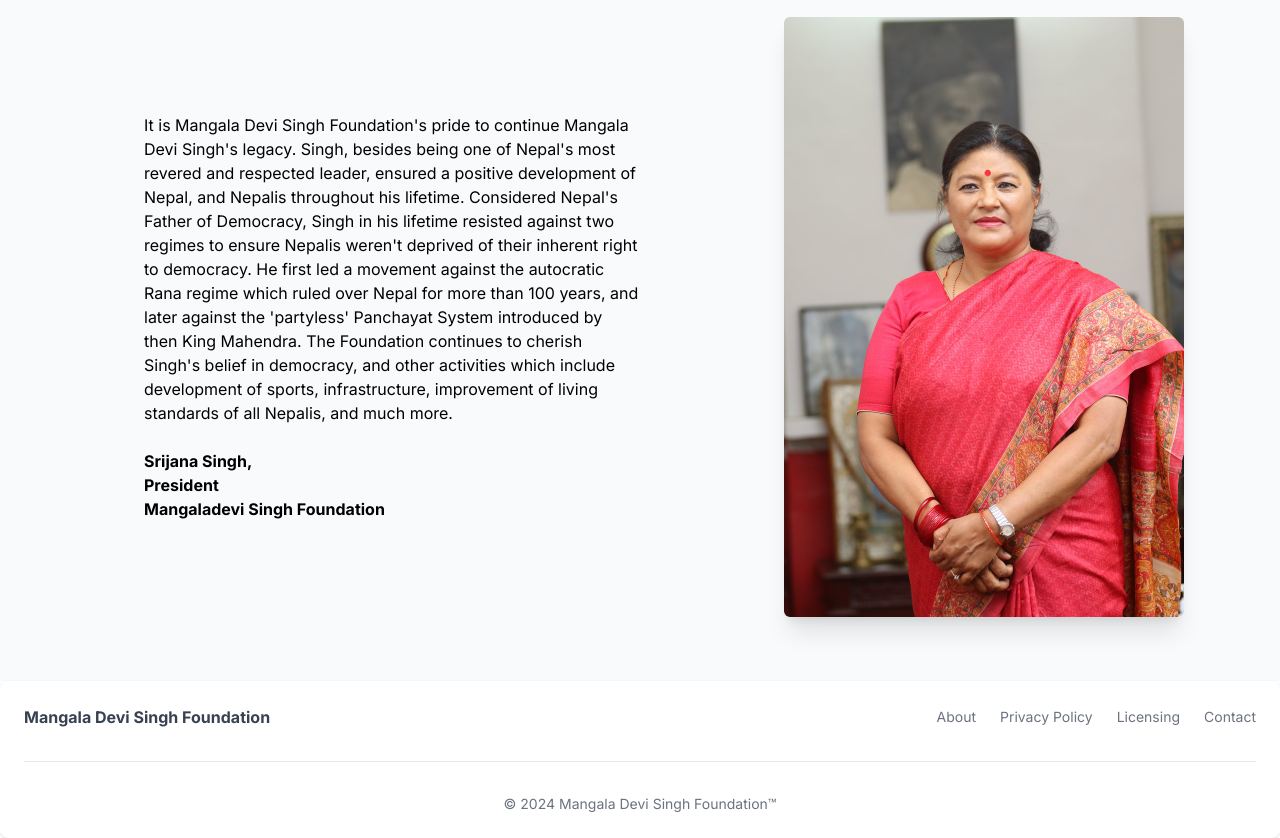
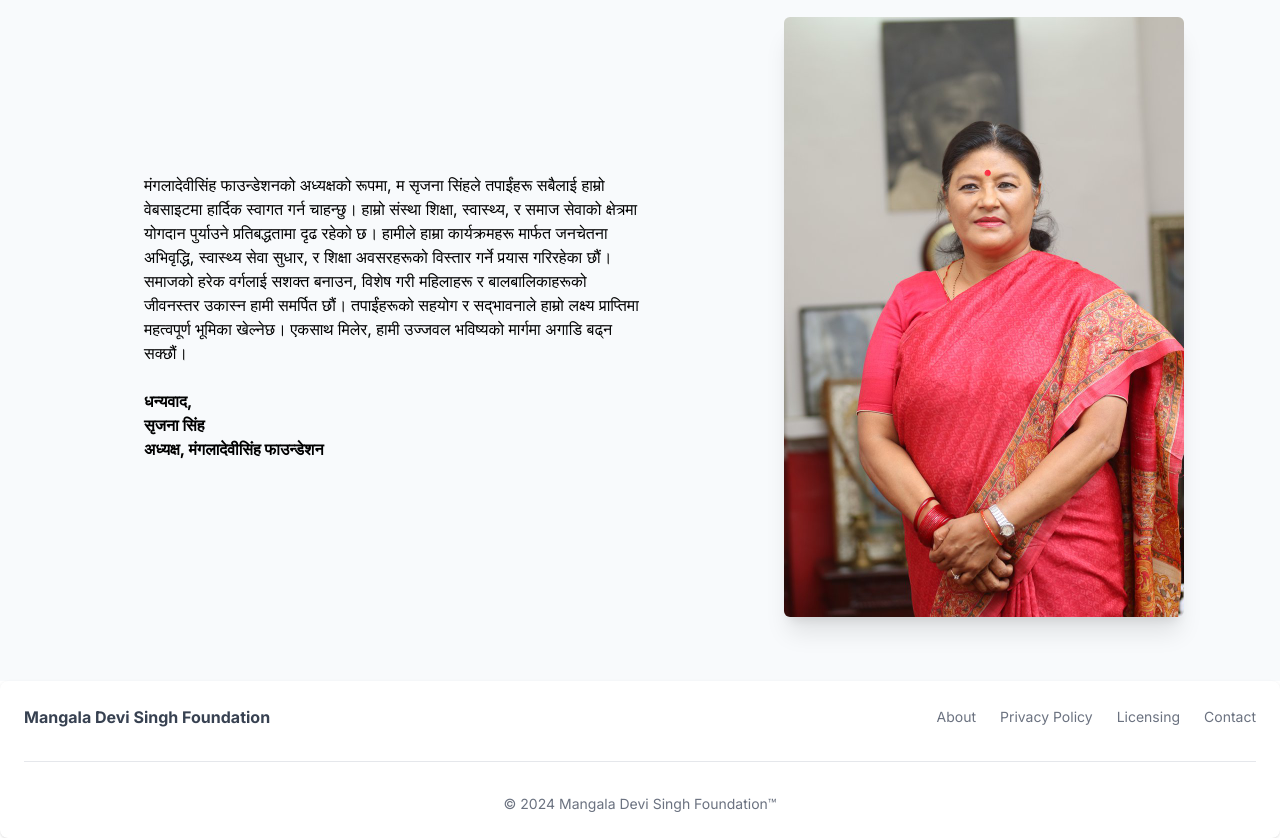
Before and after one commit to anishrajpandey/mangaladevisinghfoundation, a Next.js app: page / in a window 1280 px wide. Shown: the part 1672-2510 px from the top of the page. Built offline with nearby package versions, Linux system fonts and the light colour scheme.

Commit message:
added instructed changes

```diff
--- a/app/_components/AboutSection.tsx
+++ b/app/_components/AboutSection.tsx
@@ -30,8 +30,7 @@ const AboutSection = ({ detail }: { detail: Boolean }) => {
             feminist movement in Nepal during the mid-20th century. She was one
             of the founding members of the Nepal Women&apos;s Association (NWA),
             established in 1947, which aimed to empower women and address issues
-            such as women&apos;s education, health, and social status. Mangala
-            Devi Singh&apos;s contributions include:
+            such as women&apos;s education, health, and social status.
           </p>
         </div>
       </div>
--- a/app/_components/Navbar.tsx
+++ b/app/_components/Navbar.tsx
@@ -3,9 +3,10 @@
 import { DialogBody } from "@material-tailwind/react";
 import Image from "next/image";
 import Link from "next/link";
-import { useEffect, useState } from "react";
+import { useEffect, useState, useRef } from "react";
 
 const Navbar = () => {
+  let NavbarRef = useRef(null);
   const [isNavOpen, setIsNavOpen] = useState(false);
   const handleHamIconClick = (e: any) => {
     e.target.classList.toggle("open");
@@ -13,20 +14,24 @@ const Navbar = () => {
   };
 
   useEffect(() => {
-    // window.addEventListener("scroll", (e) => {
-    //   let position = window.scrollY; // get current page-Y-offset
-    //   window.addEventListener("scroll", () => {
-    //     // Listen for scroll
-    //     let scroll = window.scrollY; // get page-Y-offset value with every scroll
-    //     //If the scroll is greater than position, user has scrolled down, else they scrolled up
-    //     scroll > position ? console.log("down") : console.log("up");
-    //     //Set the position equal to scroll
-    //     position = scroll;
-    //   });
-    // });
+    let position = window.scrollY; // get current page-Y-offset
+    window.addEventListener("scroll", (e) => {
+      let scroll = window.scrollY;
+      if (scroll > position) {
+        NavbarRef?.current?.classList?.add("-top-full");
+      } else {
+        NavbarRef?.current?.classList?.remove("-top-full");
+
+        console.log("up");
+      }
+      position = scroll;
+    });
   }, []);
   return (
-    <nav className="navbar fixed z-50 bg-white flex justify-between h-24 px-2 md:px-9 items-center w-screen py-4 ">
+    <nav
+      ref={NavbarRef}
+      className="navbar transition-all duration-500 fixed z-50 bg-white flex justify-between h-24 px-2 md:px-9 items-center w-screen py-4 "
+    >
       {/* navbar background */}
       <div
         className="absolute bg-blue-500 inset-0 h-screen z-10 pointer-events-none"
@@ -195,13 +200,13 @@ const Navbar = () => {
           >
             <Link className=" " href={"/about"}>
               <div className=" w-full min-w-min h-16 flex justify-center items-center  hover:bg-gray-200 bg-white hover:text-amber-500 duration-300 px-3 py-2">
-                Mangala Devi Singh
+                lATE Mangala Devi Singh
               </div>
             </Link>
 
             <Link className="" href={"/aboutorganization"}>
               <div className=" h-16 flex justify-center items-center  w-full bg-white hover:bg-gray-200 hover:text-amber-500 duration-300 px-3 py-2">
-                the organization
+                MANGALADEVISINGH FOUNDATION
               </div>
             </Link>
           </div>
@@ -239,17 +244,17 @@ const Navbar = () => {
           >
             {/* <div className=" "> */}
             <div className=" w-full min-w-min h-16 flex justify-center items-center  hover:bg-gray-200 bg-white hover:text-amber-500 duration-300 px-3 py-2 relative group/event1 border">
-              Year : 2080
+              Year : 2080 / 81
               {/* sub dropdown for event */}
               <div className="dropdown absolute hidden top-0  min-h-fit w-72 bg-gray-300 rounded-sm left-full flex-col group-hover/event1:flex">
                 <div className=" w-full min-w-min h-16 flex justify-center items-center  hover:bg-gray-200 bg-white hover:text-amber-500 duration-300 px-3 py-2 relative">
                   <Link className=" " href={"/events/1"}>
-                    Book Distribution{/* sub dropdown for event */}
+                    पुस्तक हस्तान्तरण कार्यक्रम {/* sub dropdown for event */}
                   </Link>
                 </div>
                 <div className=" w-full min-w-min h-16 flex justify-center items-center  hover:bg-gray-200 bg-white hover:text-amber-500 duration-300 px-3 py-2 relative">
                   <Link className=" " href={"/events/2"}>
-                    Three Months Basic Sewing training
+                    तीन महिने बेसिक सिलाई तालिम
                     {/* sub dropdown for event */}
                   </Link>
                 </div>
@@ -280,7 +285,7 @@ const Navbar = () => {
             {/*
             <div className=" h-16 flex justify-center items-center  w-full bg-white hover:bg-gray-200 hover:text-amber-500 duration-300 px-3 py-2"> */}
             <div className=" w-full min-w-min h-16 flex justify-center items-center  hover:bg-gray-200 bg-white hover:text-amber-500 duration-300 px-3 py-2 relative group/event2 ">
-              Year : 2081
+              Year : 2081 / 82
               <div className="dropdown absolute hidden top-0  min-h-fit w-72 bg-gray-300 rounded-sm left-full flex-col group-hover/event2:flex">
                 <div className=" w-full min-w-min h-16 flex justify-center items-center  hover:bg-gray-200 bg-white hover:text-amber-500 duration-300 px-3 py-2 relative">
                   <Link className=" " href={"/about"}>
--- a/app/_components/PresidentsMessage.tsx
+++ b/app/_components/PresidentsMessage.tsx
@@ -18,25 +18,21 @@ const PresidentsMessage = () => {
         </div>
 
         <p className="w-full px-12 md:w-1/2">
-          It is Mangala Devi Singh Foundation&#39;s pride to continue Mangala
-          Devi Singh&#39;s legacy. Singh, besides being one of Nepal&#39;s most
-          revered and respected leader, ensured a positive development of Nepal,
-          and Nepalis throughout his lifetime. Considered Nepal&#39;s Father of
-          Democracy, Singh in his lifetime resisted against two regimes to
-          ensure Nepalis weren&#39;t deprived of their inherent right to
-          democracy. He first led a movement against the autocratic Rana regime
-          which ruled over Nepal for more than 100 years, and later against the
-          &#39;partyless&#39; Panchayat System introduced by then King Mahendra.
-          The Foundation continues to cherish Singh&#39;s belief in democracy,
-          and other activities which include development of sports,
-          infrastructure, improvement of living standards of all Nepalis, and
-          much more.
+          मंगलादेवीसिंह फाउन्डेशनको अध्यक्षको रूपमा, म सृजना सिंहले तपाईंहरू
+          सबैलाई हाम्रो वेबसाइटमा हार्दिक स्वागत गर्न चाहन्छु। हाम्रो संस्था
+          शिक्षा, स्वास्थ्य, र समाज सेवाको क्षेत्रमा योगदान पुर्याउने
+          प्रतिबद्धतामा दृढ रहेको छ। हामीले हाम्रा कार्यक्रमहरू मार्फत जनचेतना
+          अभिवृद्धि, स्वास्थ्य सेवा सुधार, र शिक्षा अवसरहरूको विस्तार गर्ने
+          प्रयास गरिरहेका छौं। समाजको हरेक वर्गलाई सशक्त बनाउन, विशेष गरी
+          महिलाहरू र बालबालिकाहरूको जीवनस्तर उकास्न हामी समर्पित छौं। तपाईंहरूको
+          सहयोग र सद्भावनाले हाम्रो लक्ष्य प्राप्तिमा महत्वपूर्ण भूमिका खेल्नेछ।
+          एकसाथ मिलेर, हामी उज्जवल भविष्यको मार्गमा अगाडि बढ्न सक्छौं।
           <br />
           <br />
           <b>
-            Srijana Singh,
-            <br /> President <br />
-            Mangaladevi Singh Foundation
+            धन्यवाद,
+            <br /> सृजना सिंह <br />
+            अध्यक्ष, मंगलादेवीसिंह फाउन्डेशन
           </b>
         </p>
       </div>
--- a/app/events/[id]/RouterWrapper.tsx
+++ /dev/null
@@ -1,7 +0,0 @@
-import { useRouter } from "next/router";
-
-const RouterWrapper = ({ children }: { children: any }) => {
-  return children;
-};
-
-export default RouterWrapper;
```
